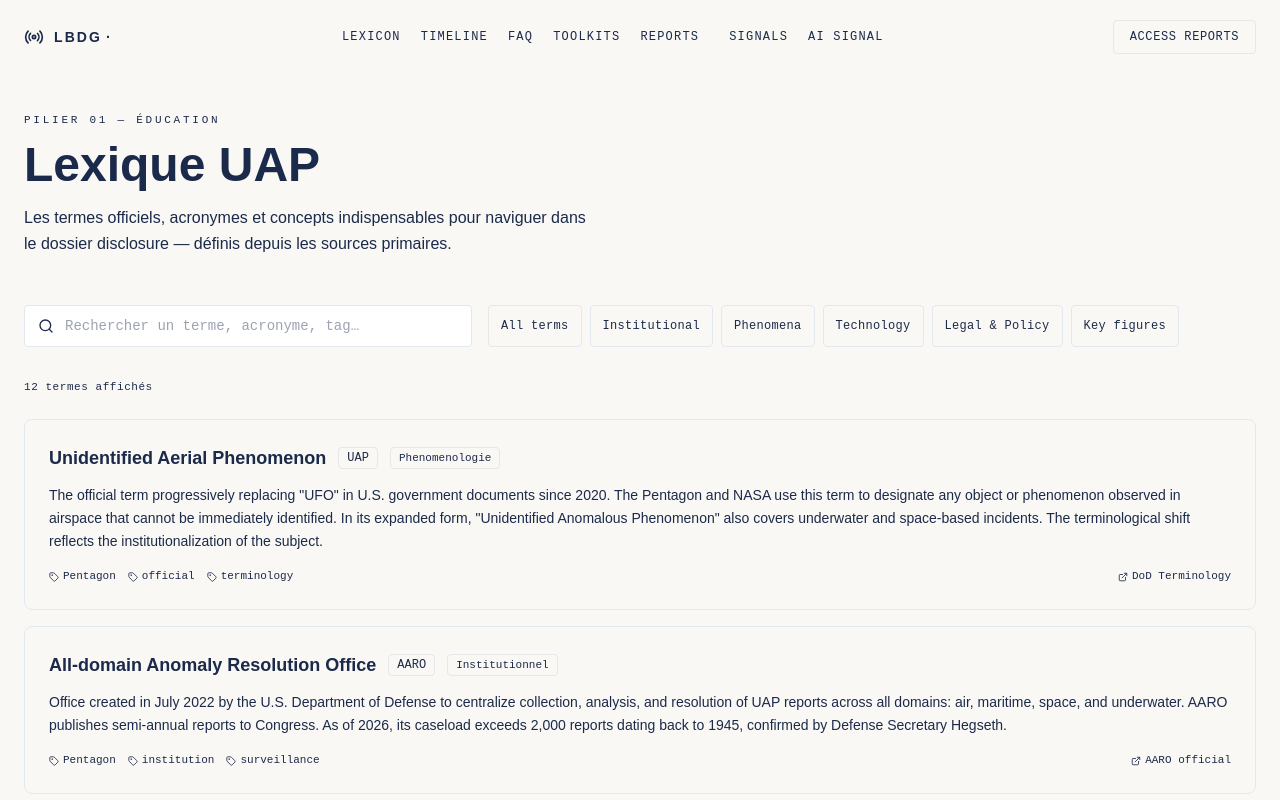
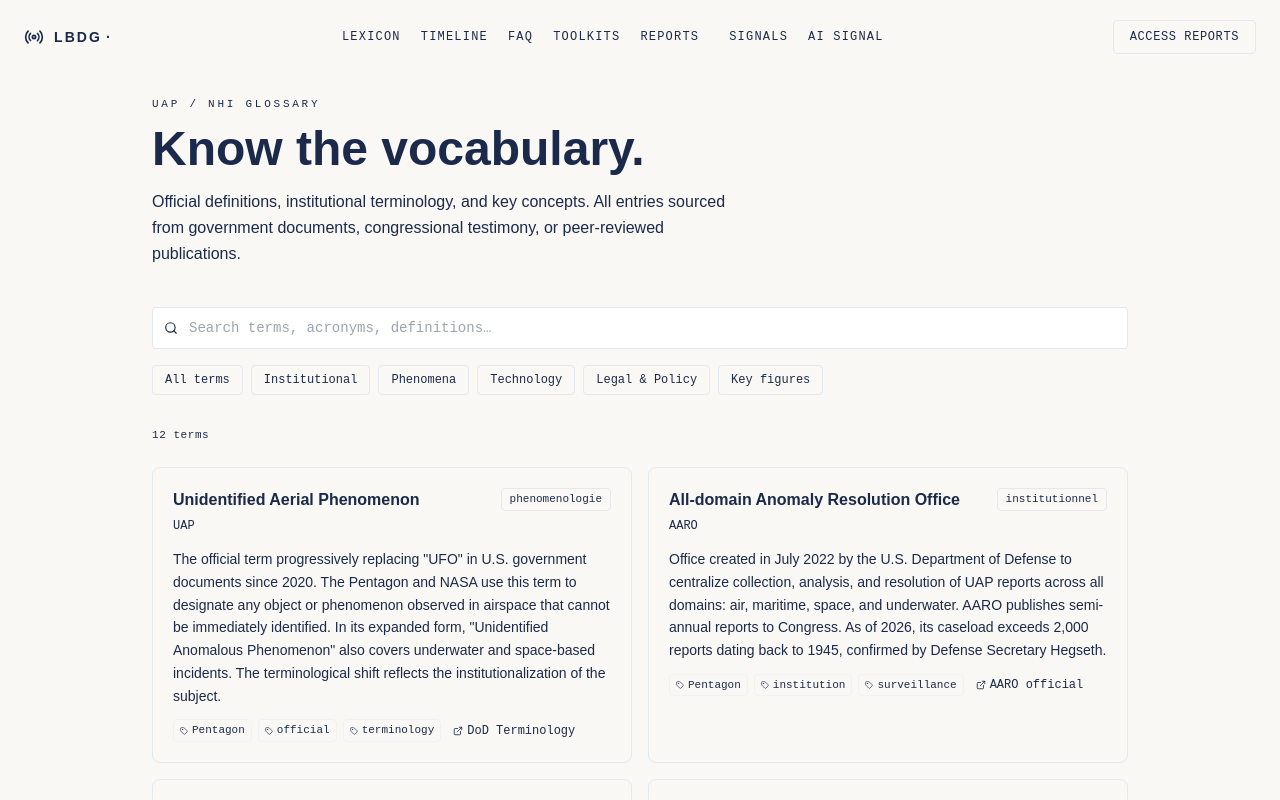
Before and after one commit to lbdgGit/DisclosureHub, a Next.js app in the folder disclosure-hub-starter/: page /lexique in a window 1280 px wide. Shown: the top 800 px of the page. Built offline with nearby package versions, Linux system fonts and the light colour scheme; a web font is replaced by a local one.

Commit message:
Update page.tsx

```diff
--- a/disclosure-hub-starter/app/lexique/page.tsx
+++ b/disclosure-hub-starter/app/lexique/page.tsx
@@ -4,10 +4,6 @@ import { useState, useMemo } from 'react';
 import { Search, ExternalLink, Tag } from 'lucide-react';
 import { LEXIQUE, CATEGORIES } from '@/data/lexique';
 import { cn } from '@/lib/utils';
-import type { Metadata } from 'next';
-
-// Note: metadata doit être dans un Server Component séparé si besoin
-// Ici on garde tout client pour la recherche interactive
 
 const CATEGORY_COLORS: Record<string, string> = {
   institutionnel: 'bg-cold/10 text-cold border-cold/30',
@@ -17,8 +13,8 @@ const CATEGORY_COLORS: Record<string, string> = {
   personnel:      'bg-redacted/10 text-redacted border-redacted/30',
 };
 
-export default function LexiquePage() {
-  const [search, setSearch]     = useState('');
+export default function GlossaryPage() {
+  const [search, setSearch]       = useState('');
   const [categorie, setCategorie] = useState<string>('all');
 
   const filtered = useMemo(() => {
@@ -36,52 +32,49 @@ export default function LexiquePage() {
   }, [search, categorie]);
 
   return (
-    <div className="max-w-7xl mx-auto px-4 sm:px-6 pt-28 pb-20">
+    <div className="max-w-5xl mx-auto px-4 sm:px-6 pt-24 pb-20">
       {/* Header */}
-      <div className="mb-12">
+      <div className="mb-10">
         <span
           className="text-2xs font-mono text-muted tracking-[0.25em] uppercase block mb-3"
           style={{ fontFamily: 'JetBrains Mono, monospace' }}
         >
-          Pilier 01 — Éducation
+          UAP / NHI Glossary
         </span>
         <h1
-          className="font-display text-4xl sm:text-5xl font-800 text-bright mb-4"
+          className="font-display text-3xl sm:text-5xl font-800 text-bright mb-4"
           style={{ fontFamily: 'Syne, sans-serif', fontWeight: 800 }}
         >
-          Lexique UAP
+          Know the vocabulary.
         </h1>
         <p className="text-body/80 max-w-xl leading-relaxed" style={{ fontFamily: 'Syne, sans-serif' }}>
-          Les termes officiels, acronymes et concepts indispensables pour naviguer dans le dossier disclosure — définis depuis les sources primaires.
+          Official definitions, institutional terminology, and key concepts. All entries sourced from government documents, congressional testimony, or peer-reviewed publications.
         </p>
       </div>
 
-      {/* Filtres & Recherche */}
-      <div className="flex flex-col sm:flex-row gap-4 mb-8">
-        {/* Search */}
-        <div className="relative flex-1 max-w-md">
-          <Search size={16} className="absolute left-3.5 top-1/2 -translate-y-1/2 text-muted" />
+      {/* Search + filters */}
+      <div className="flex flex-col gap-4 mb-8">
+        <div className="relative">
+          <Search size={14} className="absolute left-3 top-1/2 -translate-y-1/2 text-muted" />
           <input
             type="text"
-            placeholder="Rechercher un terme, acronyme, tag…"
             value={search}
             onChange={(e) => setSearch(e.target.value)}
-            className="w-full pl-10 pr-4 py-2.5 rounded border border-border bg-surface/50 text-bright text-sm placeholder:text-muted/50 focus:outline-none focus:border-signal/50 transition-colors"
+            placeholder="Search terms, acronyms, definitions…"
+            className="w-full pl-9 pr-4 py-2.5 rounded border border-border bg-surface text-bright text-sm placeholder:text-muted/50 focus:outline-none focus:border-signal/40 transition-colors"
             style={{ fontFamily: 'JetBrains Mono, monospace' }}
           />
         </div>
-
-        {/* Catégories */}
         <div className="flex flex-wrap gap-2">
           {CATEGORIES.map((cat) => (
             <button
               key={cat.id}
               onClick={() => setCategorie(cat.id)}
               className={cn(
-                'px-3 py-1.5 rounded text-xs font-mono tracking-wide transition-all border',
+                'px-3 py-1.5 rounded text-xs font-mono border transition-all',
                 categorie === cat.id
                   ? 'bg-signal/15 text-signal border-signal/40'
-                  : 'text-muted border-border hover:text-bright hover:border-border/80',
+                  : 'text-muted border-border hover:text-bright',
               )}
               style={{ fontFamily: 'JetBrains Mono, monospace' }}
             >
@@ -91,84 +84,73 @@ export default function LexiquePage() {
         </div>
       </div>
 
-      {/* Compteur */}
-      <div
-        className="text-2xs font-mono text-muted/60 mb-6 tracking-wider"
-        style={{ fontFamily: 'JetBrains Mono, monospace' }}
-      >
-        {filtered.length} terme{filtered.length > 1 ? 's' : ''} affiché{filtered.length > 1 ? 's' : ''}
-      </div>
+      <p className="text-2xs font-mono text-muted/60 mb-6 tracking-wider" style={{ fontFamily: 'JetBrains Mono, monospace' }}>
+        {filtered.length} term{filtered.length !== 1 ? 's' : ''}
+      </p>
 
-      {/* Entrées */}
+      {/* Entries grid */}
       {filtered.length === 0 ? (
-        <div className="text-center py-20 text-muted" style={{ fontFamily: 'JetBrains Mono, monospace' }}>
-          <p className="text-sm">Aucun résultat pour &quot;{search}&quot;</p>
+        <div className="text-center py-16 text-muted" style={{ fontFamily: 'JetBrains Mono, monospace' }}>
+          <p className="text-sm">No terms match your search.</p>
         </div>
       ) : (
-        <div className="space-y-4">
+        <div className="grid grid-cols-1 md:grid-cols-2 gap-4">
           {filtered.map((entry) => (
             <div
               key={entry.id}
-              className="group p-6 rounded-lg border border-border bg-surface/40 hover:bg-surface hover:border-border/80 transition-all"
+              className="p-5 rounded-lg border border-border bg-surface/40 hover:bg-surface hover:border-border/80 transition-all"
             >
-              <div className="flex flex-col sm:flex-row sm:items-start gap-3 mb-3">
-                {/* Terme */}
-                <div className="flex-1">
-                  <div className="flex items-center gap-3 flex-wrap">
-                    <h2
-                      className="font-display text-lg font-700 text-bright"
+              <div className="flex items-start justify-between gap-3 mb-3">
+                <div>
+                  <h3
+                    className="font-display text-base font-700 text-bright"
                     style={{ fontFamily: 'Syne, sans-serif', fontWeight: 700 }}
                   >
                     {entry.terme}
-                    </h2>
+                  </h3>
                   {entry.acronyme && (
                     <span
-                        className="px-2 py-0.5 rounded font-mono text-xs font-600 text-signal bg-signal/10 border border-signal/20"
+                      className="text-xs font-mono text-signal"
                       style={{ fontFamily: 'JetBrains Mono, monospace' }}
                     >
                       {entry.acronyme}
                     </span>
                   )}
+                </div>
                 <span
-                      className={cn(
-                        'px-2 py-0.5 rounded text-2xs font-mono font-500 border capitalize',
-                        CATEGORY_COLORS[entry.categorie] ?? 'text-muted border-muted/20',
-                      )}
+                  className={cn('px-2 py-0.5 rounded text-2xs font-mono border shrink-0', CATEGORY_COLORS[entry.categorie])}
                   style={{ fontFamily: 'JetBrains Mono, monospace' }}
                 >
                   {entry.categorie}
                 </span>
               </div>
-                </div>
-              </div>
 
-              {/* Définition */}
-              <p
-                className="text-sm text-body/80 leading-relaxed mb-4"
-                style={{ fontFamily: 'Syne, sans-serif' }}
-              >
+              <p className="text-sm text-body/80 leading-relaxed mb-3" style={{ fontFamily: 'Syne, sans-serif' }}>
                 {entry.definition}
               </p>
 
-              {/* Footer : tags + sources */}
-              <div className="flex flex-wrap items-center gap-3">
-                {entry.tags?.map((tag) => (
+              <div className="flex flex-wrap items-center gap-3 mt-auto">
+                {entry.tags && entry.tags.length > 0 && (
+                  <div className="flex flex-wrap gap-1.5">
+                    {entry.tags.map((tag) => (
                       <span
                         key={tag}
-                    className="flex items-center gap-1 text-2xs font-mono text-muted/60"
+                        className="flex items-center gap-1 px-1.5 py-0.5 rounded text-2xs font-mono text-muted/60 bg-panel border border-border/40"
                         style={{ fontFamily: 'JetBrains Mono, monospace' }}
                       >
-                    <Tag size={10} />
+                        <Tag size={8} />
                         {tag}
                       </span>
                     ))}
+                  </div>
+                )}
                 {entry.sources?.map((src) => (
                   <a
                     key={src.url}
                     href={src.url}
                     target="_blank"
                     rel="noopener noreferrer"
-                    className="flex items-center gap-1 text-2xs font-mono text-cold/70 hover:text-cold transition-colors ml-auto"
+                    className="inline-flex items-center gap-1 text-xs font-mono text-signal hover:text-signal/80 transition-colors"
                     style={{ fontFamily: 'JetBrains Mono, monospace' }}
                   >
                     <ExternalLink size={10} />
```
Lines whose indentation alone changed are shown as unchanged.
